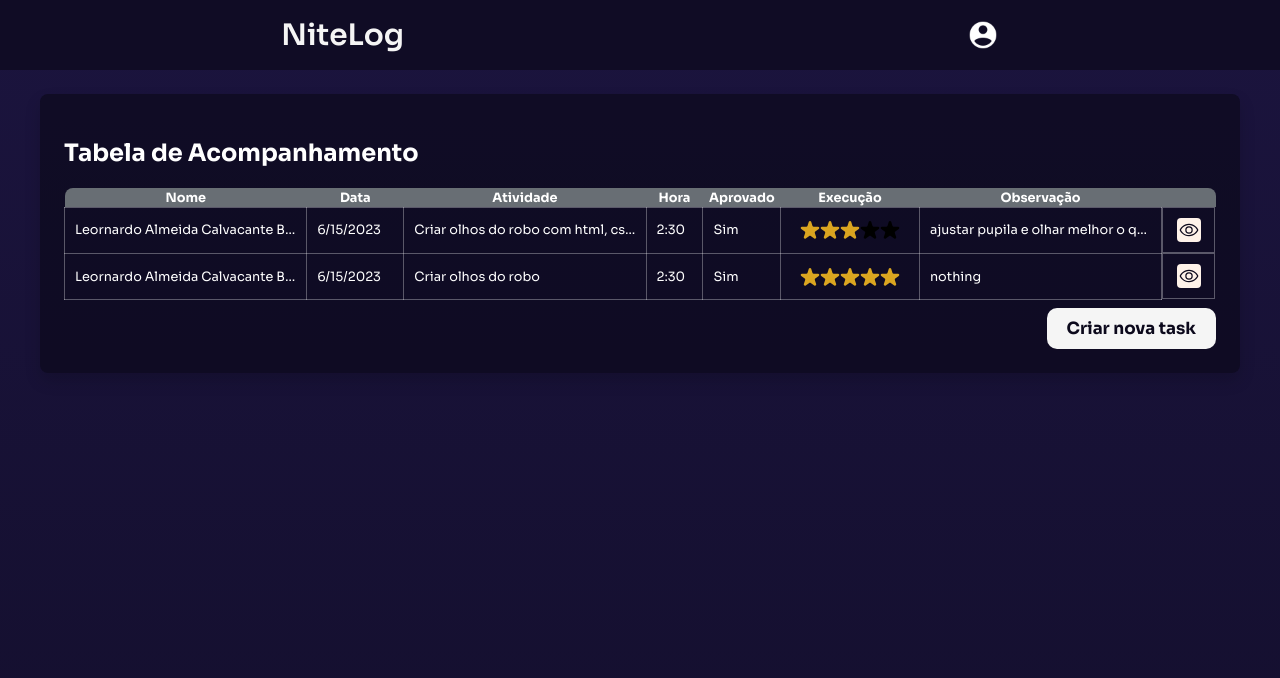
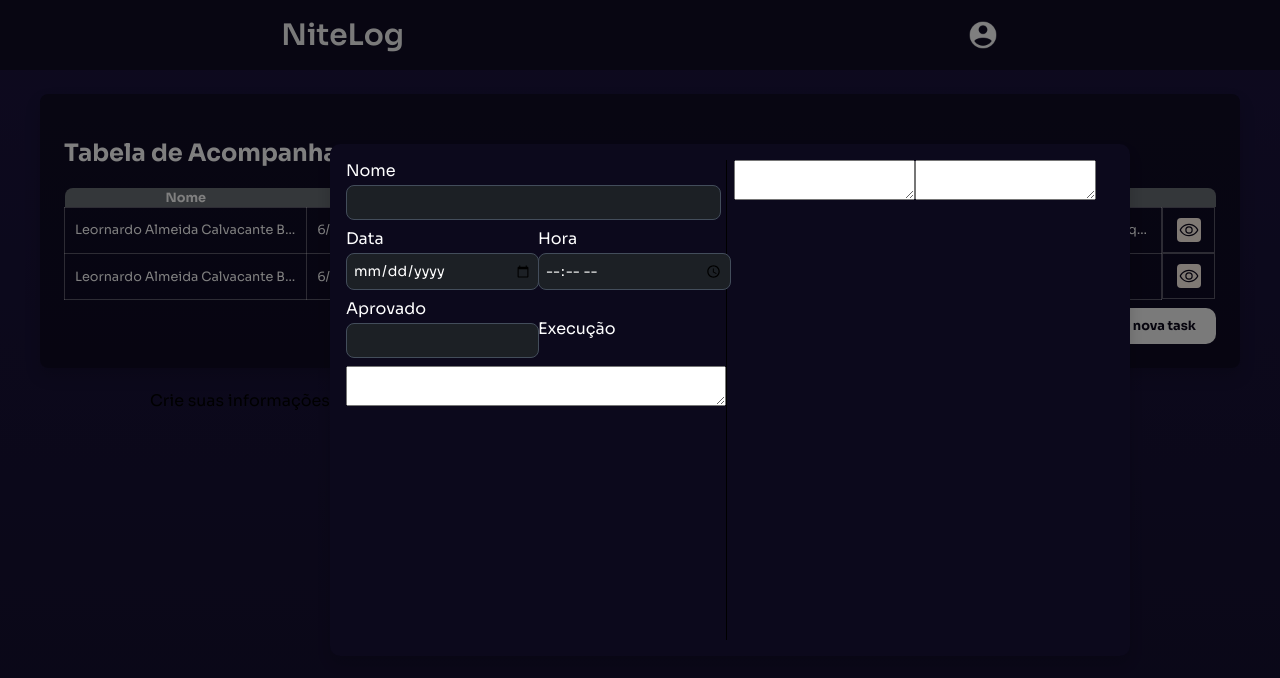
Before and after one commit to Filipe-Santos17/nite-log, a React (Create React App) app: page /tabela in a window 1280 px wide. Both pictures are taken after a click on the element 1188 px from the left and 230 px from the top of the page. Shown: the top 678 px of the page. Built offline with nearby package versions, Linux system fonts and the light colour scheme.

Commit message:
reformulando modal

```diff
--- a/src/modules/user-tabela/components/modal.tsx
+++ b/src/modules/user-tabela/components/modal.tsx
@@ -18,16 +18,22 @@ export default function Modal({open, setOpen}: ModalProps){
         <>
             {open && (
                 <section className="modal-box" onClick={handleClickModal}>
+                    <article>
+                        Crie suas informações
+                    </article>
                     <div className="modal-content modal-table">
                         <div className="box-one">
                             <Input type="text" id="name" title="Nome"/>
                             <section>
-                                <Input type="text" id="name" title="Data"/>
-                                <Input type="text" id="name" title="Hora"/>
+                                <Input type="date" id="data-time" title="Data"/>
+                                <Input type="time" id="hour-time" title="Hora"/>
                             </section>
                             <section>
                                 <Input type="text" id="name" title="Aprovado"/>
-                                <Input type="text" id="name" title="Execução"/>
+                                <div className="input-component">
+                                    <label htmlFor="estrelas">Execução</label>
+                                    {/* <input id={id} {...props}/> */}
+                                </div>
                             </section>
                             <textarea name="" id=""></textarea>
                         </div>
--- a/src/modules/user-tabela/components/trLine.tsx
+++ b/src/modules/user-tabela/components/trLine.tsx
@@ -5,7 +5,16 @@ import isItApproved from '../utils/isItApproved';
 import StarIcon from './starIcon';
 import ViewIcon from './viewIcon';
 
-export default function TrLine({ data }: { data: DataTable }) {
+interface TrLineInterface {
+  data: DataTable
+  openModal: React.Dispatch<React.SetStateAction<boolean>>
+}
+
+export default function TrLine({ data, openModal }: TrLineInterface) {
+
+  function openModalHandleClicked(){
+    openModal(true)
+  }
 
   const starsNumber = Array.from(Array(5).keys())
 
@@ -37,7 +46,7 @@ export default function TrLine({ data }: { data: DataTable }) {
         {data.obs}
       </td>
       <td className='task-icon'>
-        <div className='btn-view'>
+        <div className='btn-view' onClick={openModalHandleClicked}>
           <ViewIcon />
         </div>
       </td>
--- a/src/modules/user-tabela/style/style.css
+++ b/src/modules/user-tabela/style/style.css
@@ -78,6 +78,10 @@
     }
   }
 
+  .filled-btn{
+    font-size: .8rem;
+  }
+
   /*borders*/
   thead th:first-child {
     border-top-left-radius: 0.5rem;
@@ -101,19 +105,20 @@
 }
 
 .modal-table{
-  background-color: #FFF;
+  background-color: rgba(12, 9, 28);
+  color: #fff;
   width: 60%; /*80*/
   height: 60%; /*60*/
   margin: 0;
-  display: flex;
-  align-items: stretch;
-  justify-content: space-around;
-}
+  display: grid;
+  grid-template-columns: repeat(2,1fr);
+  gap: .5rem;
+  padding: 1rem;
 
   .box-one{
     display: flex;
     flex-direction: column;
-  max-width: 50%;
+    width: 100%;
     gap: .5rem;
     border-right: 1px solid #000;
 
@@ -121,7 +126,8 @@
       display: flex;
       align-items: center;
       gap: .25rem;
-    justify-content: space-around;
+      justify-content: space-between;
+    }
   }
 }
 
@@ -131,18 +137,18 @@
   flex-direction: column;
   gap: .25rem;
   align-items: flex-start;
+  width: 100%;
 
   input{
-    width: 90%;
+    max-width: 100%;
+    width: 95%;
     font-size: 0.875rem;
     font-weight: 400;
     line-height: 1.5;
-    padding: 0;
-    /* padding: 8px 12px; */
+    padding: 6px;
     border-radius: 8px;
-    /* color: rgb(199, 208, 221); */
-    /* background: rgb(28, 32, 37); */
-    color: #000;
+    background: rgb(28, 32, 37);
+    color: #fff;
     border: 1px solid rgb(67, 77, 91);
   }
 }
--- a/src/modules/user-tabela/table.tsx
+++ b/src/modules/user-tabela/table.tsx
@@ -1,20 +1,36 @@
-import React, {useState} from "react"
+import React, {useState, useEffect} from "react"
 import "./style/style.css"
 import HeaderWithIcon from "../core/components/header/HeaderWithIcon"
 import { navigate } from "wouter/use-browser-location"
 import TrLine from "./components/trLine"
 import Button from "./components/button"
 import Modal from "./components/modal"
+import { DataTable } from "./@types/types"
 
 import data from "./data-fake.json"
 
 export default function TabelaAvaliador() {
 
+  const [dataTable, setDataTable] = useState<DataTable[] | null>(null)
   const [modalIsOpen, setModalIsOpen] = useState(false)
 
   function handleSetModal(){
     setModalIsOpen(prev => !prev)
   }
+
+  useEffect(() => {
+    async function getDataTableFromBackend(){
+      // const dataFromBack = await fetch("http://", {
+      //   method: "GET",
+      // })
+      // const dataFromBackJson = await dataFromBack.json()
+      setTimeout(() => {
+        setDataTable(data)
+      }, 5000)
+    }
+
+    getDataTableFromBackend()
+  }, [])
 
   return (
     <>
@@ -28,6 +44,7 @@ export default function TabelaAvaliador() {
           <table className="tabela-main">
             <thead className="header-table">
               <tr>
+                {/*A tabela pode descer mas o titulo deve ficar parado */}
                 <th>nome</th>
                 <th>data</th>
                 <th>atividade</th>
@@ -39,10 +56,13 @@ export default function TabelaAvaliador() {
               </tr>
             </thead>
             <tbody className="body-table">
-              {
-                data.map((dado, i) => (
-                  <TrLine data={dado} key={i} />
+              { dataTable ? (
+                dataTable.map((dado, i) => (
+                  <TrLine data={dado} key={i} openModal={setModalIsOpen}/>
                 ))
+              ) : (
+                <p>Carregando...</p>
+              )
               }
             </tbody>
           </table>
```
Also changed, not shown: src/modules/user-tabela/components/textArea.tsx (added, +15 -0 lines). Lines whose indentation alone changed are shown as unchanged.
